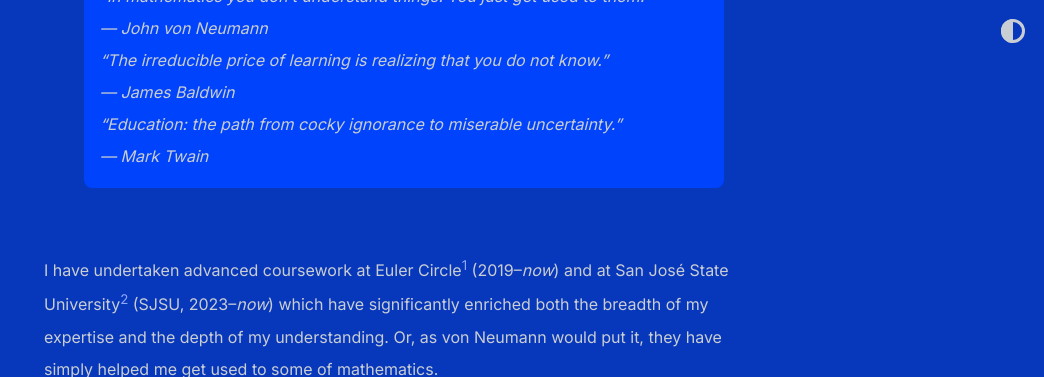
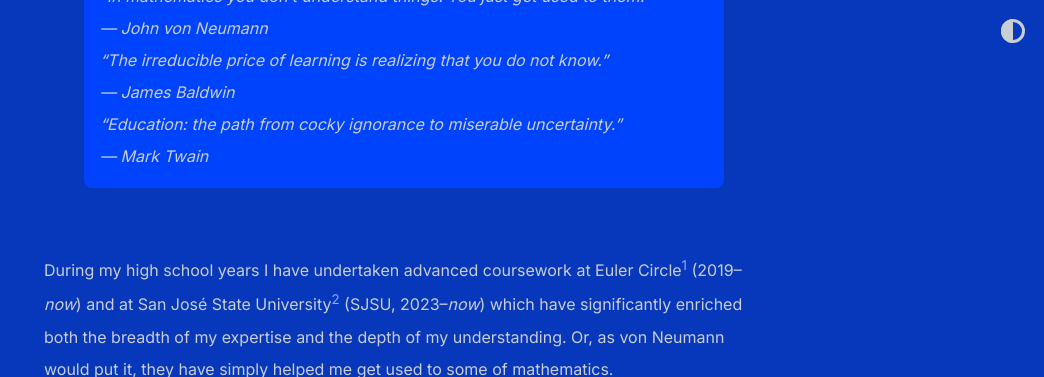
Before and after one commit to shihankanungo/shihankanungo.github.io, a Jekyll site: the page built from courses.md, in a window 1280 px wide and 900 px high, scrolled down 316 px, cut to the strip 0-377 px from the top of the window. Shown: the whole strip, without its empty margins (236-1280 px from the left). Built offline with Jekyll 4.4.1, drawn with Linux system fonts in a browser that asks for light colours.

Commit message:
Update courses.md

```diff
--- a/courses.md
+++ b/courses.md
@@ -8,7 +8,7 @@
 
 <br>
 
-I have undertaken advanced coursework at Euler Circle[^1] (2019--_now_) and at San José State University[^2] (SJSU, 2023--_now_) which have significantly enriched both the breadth of my expertise and the depth of my understanding. Or, as von Neumann would put it, they have simply helped me get used to some of mathematics.
+During my high school years I have undertaken advanced coursework at Euler Circle[^1] (2019--_now_) and at San José State University[^2] (SJSU, 2023--_now_) which have significantly enriched both the breadth of my expertise and the depth of my understanding. Or, as von Neumann would put it, they have simply helped me get used to some of mathematics.
 <br>
 
 [^1]: Euler Circle, run by Dr. Simon Rubinstein-Salzedo, offers college-level mathematics classes, each 10 weeks long, with weekly problem sets to help gain familiarity with new material. At the end of the class we write an expository paper on a topic related to the class material.
```
